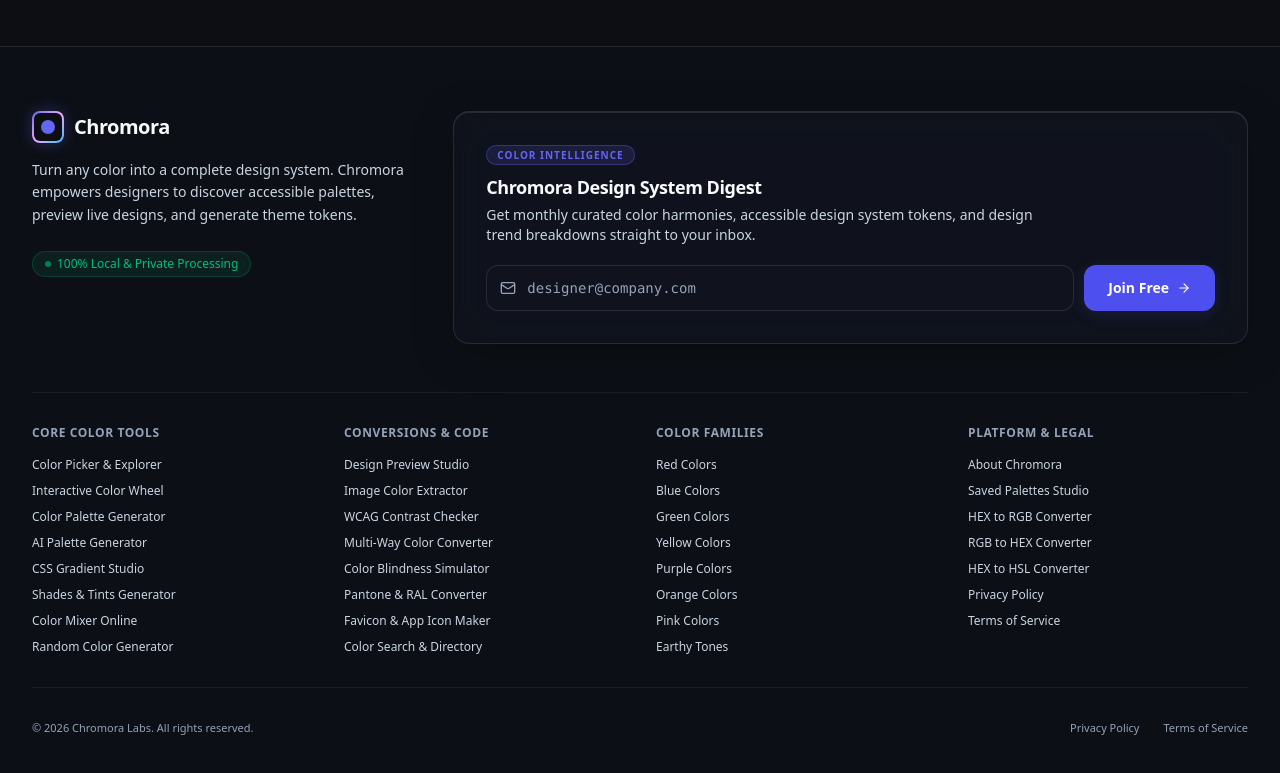
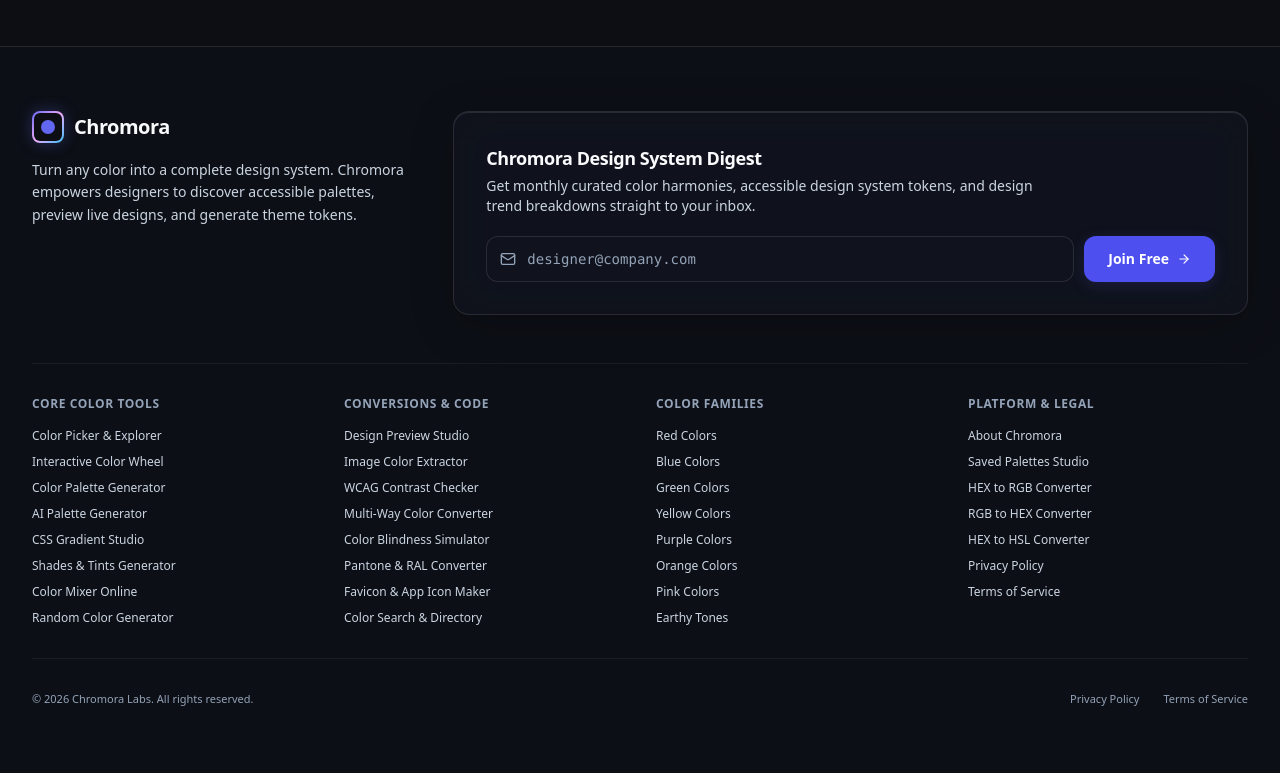
Before and after one commit to shaikh1085/Chromora, a React (Vite) app: page / in a window 1280 px wide. Shown: the part 4809-5582 px from the top of the page. Built offline with nearby package versions, Linux system fonts and the light colour scheme.

Commit message:
Update Footer.tsx

```diff
--- a/src/components/common/Footer.tsx
+++ b/src/components/common/Footer.tsx
@@ -92,27 +92,11 @@
             <p className="text-sm text-[var(--text-secondary)] max-w-sm leading-relaxed">
               Turn any color into a complete design system. Chromora empowers designers to discover accessible palettes, preview live designs, and generate theme tokens.
             </p>
-            <div className="pt-2 flex items-center gap-3">
-              <span className="inline-flex items-center gap-1.5 text-xs text-emerald-500 bg-emerald-500/10 border border-emerald-500/20 px-3 py-1 rounded-full font-medium">
-                <span className="w-1.5 h-1.5 rounded-full bg-emerald-500 animate-pulse" />
-                100% Local & Private Processing
-              </span>
-            </div>
           </div>
 
           {/* Newsletter Form */}
           <div className="lg:col-span-8 glass-card p-6 sm:p-8 rounded-2xl shadow-xl flex flex-col justify-between">
             <div>
-              <span
-                className="px-2.5 py-0.5 text-[10px] font-bold uppercase tracking-widest rounded-full inline-block mb-2"
-                style={{
-                  backgroundColor: 'var(--accent-soft)',
-                  color: 'var(--accent)',
-                  border: '1px solid var(--accent-border)',
-                }}
-              >
-                Color Intelligence
-              </span>
               <h3 className="text-base sm:text-lg font-bold text-[var(--text-primary)] tracking-tight">
                 Chromora Design System Digest
               </h3>
```
